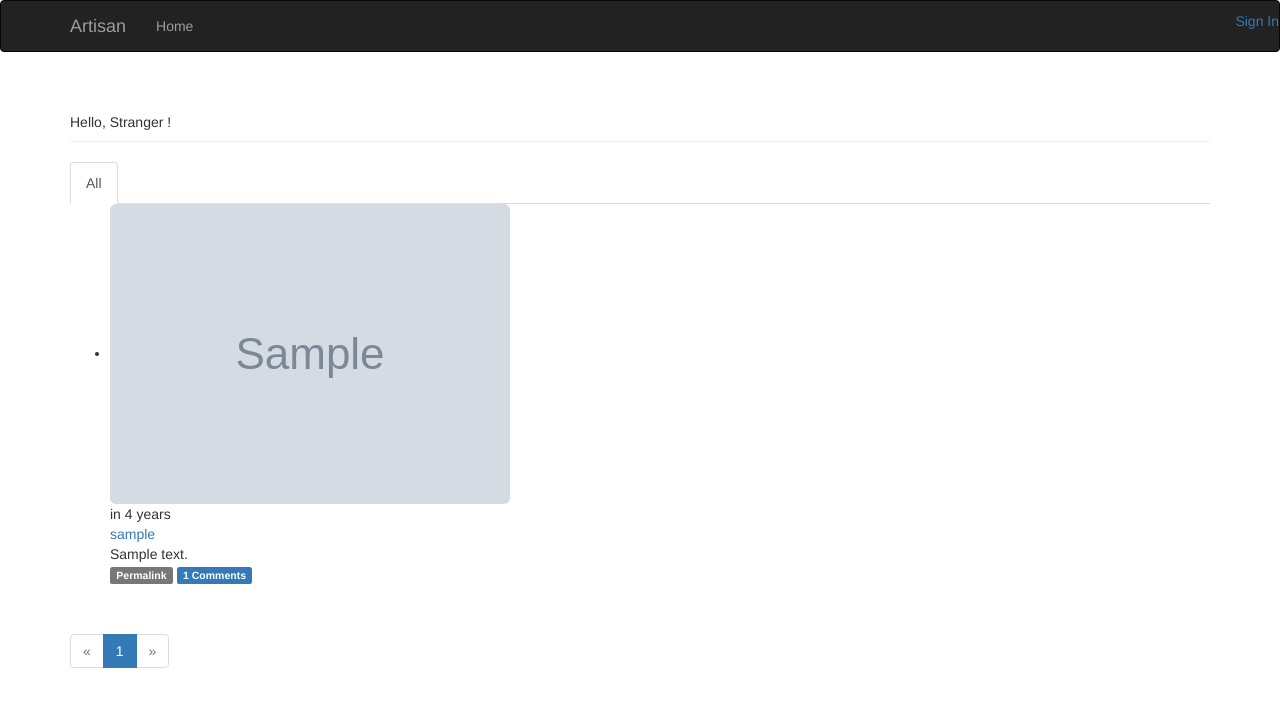
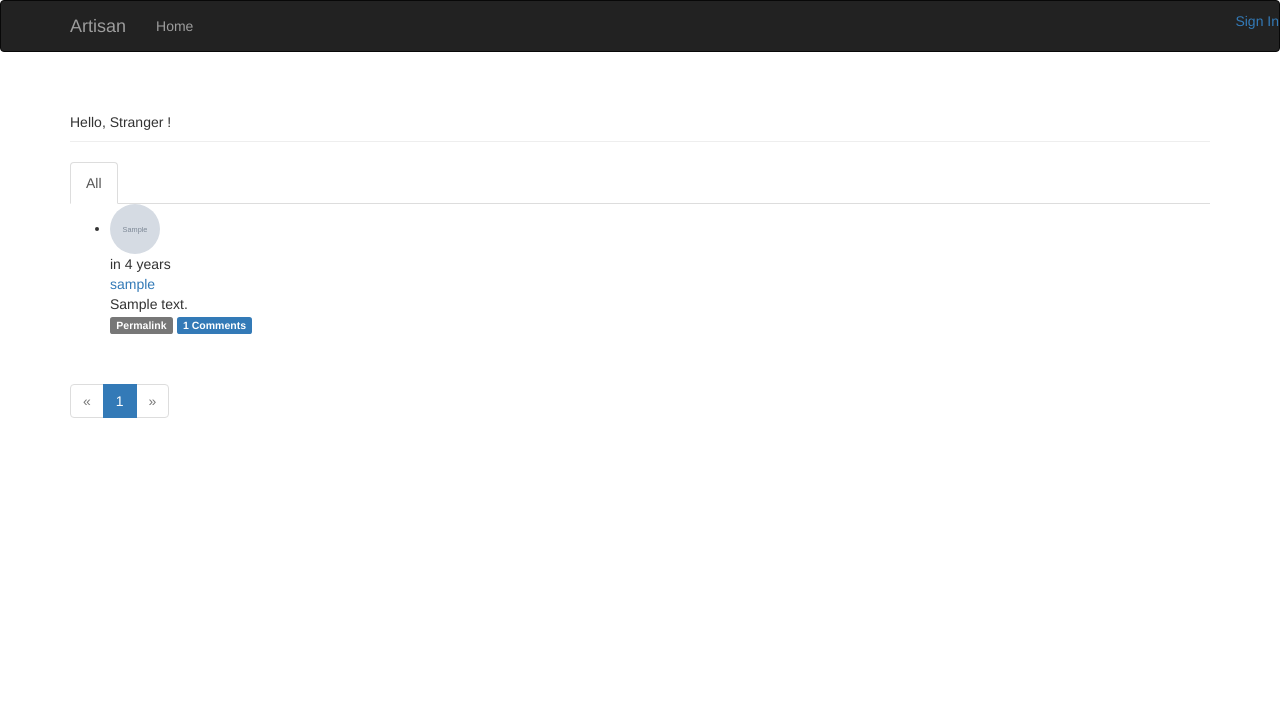
Before and after one commit to kobefaith/Artisan_zhou_web, a Flask app: page / in a window 1280 px wide. Shown: the top 707 px of the page. Run offline with Flask 2, Linux system fonts and the light colour scheme; tables that the repository leaves empty hold one stand-in row (values such as "Sample post"); grey boxes marked "Sample" are stand-in pictures; some libraries are stand-ins or nearby versions.

Commit message:
change the image path

```diff
--- a/app/main/views.py
+++ b/app/main/views.py
@@ -78,7 +78,7 @@ def edit_profile():
         form.image.data.save(IMG_FOLDER + filename)
         #current_user.image = APP_ROOT +'/uploads/' + filename
         #current_user.image = UPLOAD_FOLDER + filename
-        current_user.image = filename
+        current_user.image = 'uploads/'+filename
         db.session.add(current_user)
         #db.session.rollback()
         flash('Your Profile has been updated')
--- a/app/templates/_posts.html
+++ b/app/templates/_posts.html
@@ -3,7 +3,7 @@
     <li class="post">
         <div class="post-thumbnail">
             <a href="{{ url_for('.user', username=post.author.username) }}">
-                 <img class="img-rounded profile-thumbnail" src="{{ url_for('static',filename=('/uploads/'+ post.author.image),_external=True)}}">
+                 <img class="img-circle" style="width:50px;height:50px;" src="{{ url_for('static',filename=post.author.image,_external=True)}}">
             </a>
         </div>
         <div class="post-content">
```
